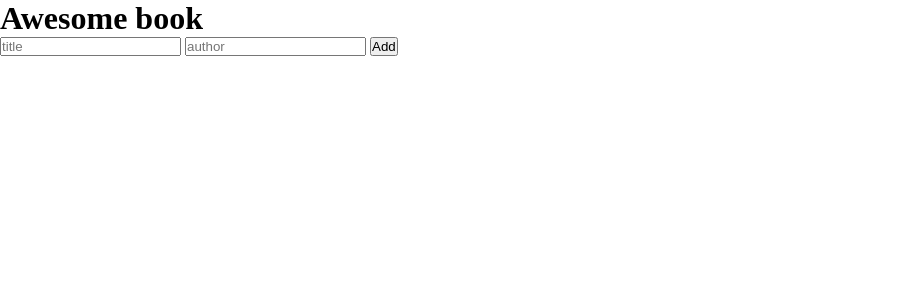
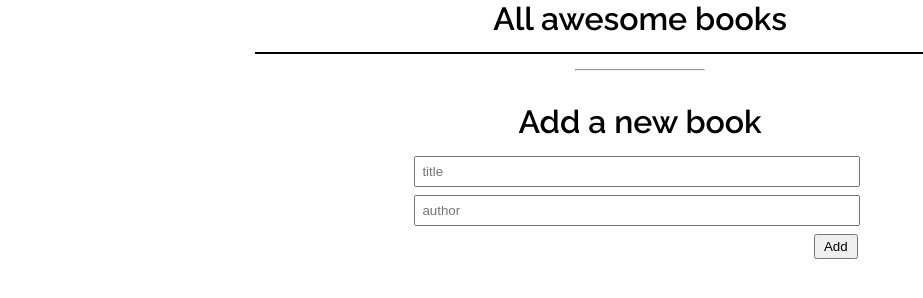
Before and after one commit to chepkok3/awesome-books, a website: page index.html in a window 1280 px wide. Shown: the whole page, without its empty margins (0-923 px from the left). Drawn offline with Linux system fonts and the light colour scheme.

Commit message:
Add modified html, css and js files

```diff
--- a/index.html
+++ b/index.html
@@ -5,18 +5,30 @@
     <meta http-equiv="X-UA-Compatible" content="IE=edge" />
     <meta name="viewport" content="width=device-width, initial-scale=1.0" />
     <title>Awesome books | Larissa and Stanley</title>
-    <link rel="stylesheet" href="style.css">
+    <link rel="preconnect" href="https://fonts.googleapis.com" />
+    <link rel="preconnect" href="https://fonts.gstatic.com" crossorigin />
+    <link
+      href="https://fonts.googleapis.com/css2?family=Raleway:wght@400;600&display=swap"
+      rel="stylesheet"
+    />
+    <link rel="stylesheet" href="style.css" />
   </head>
   <body>
     <header class="header"></header>
     <main>
-      <h1 class="title">Awesome book</h1>
-      <ul class="books-container">
-
-      </ul>
+      <h1 class="title">All awesome books</h1>
+      <ul class="books-container"></ul>
+      <hr />
+      <h2 class="title">Add a new book</h2>
       <form class="book-form" action="#">
-        <input id="new-title" type="text" placeholder="title" required/>
-        <input type="text" id="new-author" type="text" placeholder="author" required/>
+        <input id="new-title" type="text" placeholder="title" required />
+        <input
+          type="text"
+          id="new-author"
+          type="text"
+          placeholder="author"
+          required
+        />
         <button type="submit" class="add-btn">Add</button>
       </form>
     </main>
--- a/js/script.js
+++ b/js/script.js
@@ -28,10 +28,12 @@ class Books {
       const li = document.createElement('li');
       li.className = 'book-item';
       li.innerHTML = `
-        <p class="new-title">${book.title}</p>
+      <div class="author-title">
+        <q class="new-title">${book.title}</q>
+        <span>by</span>
         <p class="new-author">${book.author}</p>
+      </div>
         <button class="remove-btn" id="${index}" type="button">Remove</button>
-        <hr>
       `;
       booksContainer.appendChild(li);
     });
@@ -53,10 +55,12 @@ class Books {
       const li = document.createElement('li');
       li.className = 'book-item';
       li.innerHTML = `
-        <p class="new-title">${book.title}</p>
+      <div class="author-title">
+        <q class="new-title">${book.title}</q>
+        <span>by</span>
         <p class="new-author">${book.author}</p>
+      </div>
         <button class="remove-btn" id="${index}" type="button">Remove</button>
-        <hr>
       `;
       booksContainer.appendChild(li);
     });
--- a/style.css
+++ b/style.css
@@ -2,3 +2,73 @@
   margin: 0;
   padding: 0;
 }
+
+body {
+  box-sizing: border-box;
+  font-family: 'Raleway', sans-serif;
+}
+
+.title {
+  text-align: center;
+  font-size: 32px;
+}
+
+.book-form {
+  display: flex;
+  flex-direction: column;
+  justify-content: center;
+  gap: 8px;
+  width: 34%;
+  margin: 0 auto;
+  margin-top: 16px;
+}
+
+.books-container {
+  width: 60%;
+  margin: 15px auto;
+  border: 1px solid black;
+}
+
+#new-title {
+  align-self: center;
+  width: 100%;
+  padding: 6px 0;
+  padding-left: 6px;
+  margin-right: 6px;
+}
+
+#new-author {
+  align-self: center;
+  width: 100%;
+  padding: 6px 0;
+  padding-left: 6px;
+  margin-right: 6px;
+}
+
+.add-btn {
+  align-self: end;
+  text-align: center;
+  padding: 3px 8px;
+}
+
+.book-item {
+  display: flex;
+  justify-content: space-between;
+  padding: 12px;
+}
+
+.book-item:nth-child(odd) {
+  background: gray;
+  color: white;
+}
+
+.author-title {
+  display: flex;
+  gap: 8px;
+}
+
+hr {
+  width: 10%;
+  margin: 0 auto;
+  margin-bottom: 32px;
+}
```
